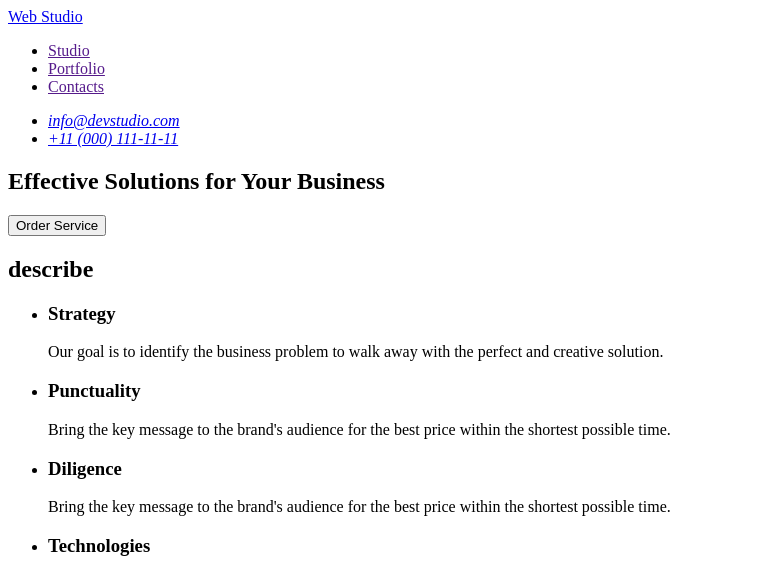
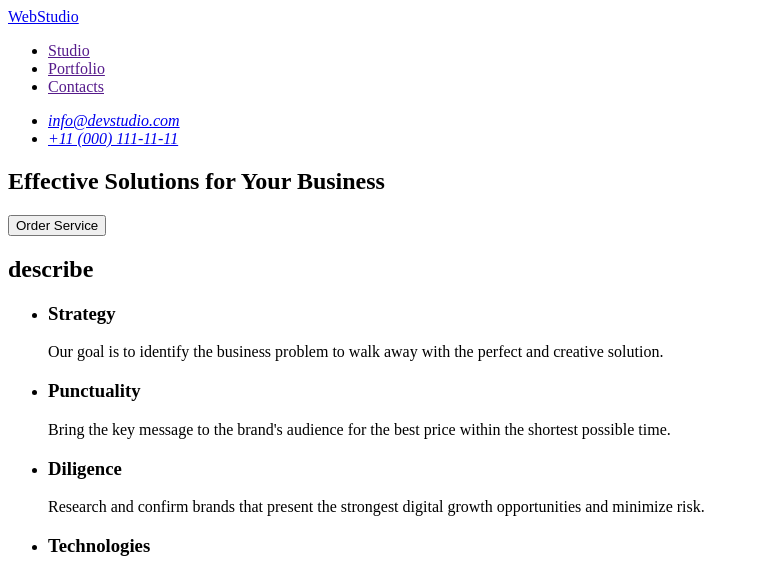
Before and after one commit to Yevhenii-Azarov/goit-markup-hw-01, a plain HTML site: page index.html in a window 1280 px wide. Shown: the top 566 px of the page, without its empty margins (0-759 px from the left). Drawn offline with Linux system fonts and the light colour scheme.

Commit message:
Update index.html

```diff
--- a/index.html
+++ b/index.html
@@ -8,8 +8,7 @@
 <body>
  <header>
   <nav>
-    <a href="./index.html">Web
-    Studio</a>
+    <a href="./index.html">WebStudio</a>
     <ul>
       <li><a href="">Studio</a></li>
       <li><a href="">Portfolio</a></li>
@@ -49,7 +48,7 @@
       <li>
         <h3>Diligence</h3>
         <p>
-          Bring the key message to the brand's audience for the best price within the shortest possible time.
+          Research and confirm brands that present the strongest digital growth opportunities and minimize risk.
         </p>
       </li>
       <li>
```
